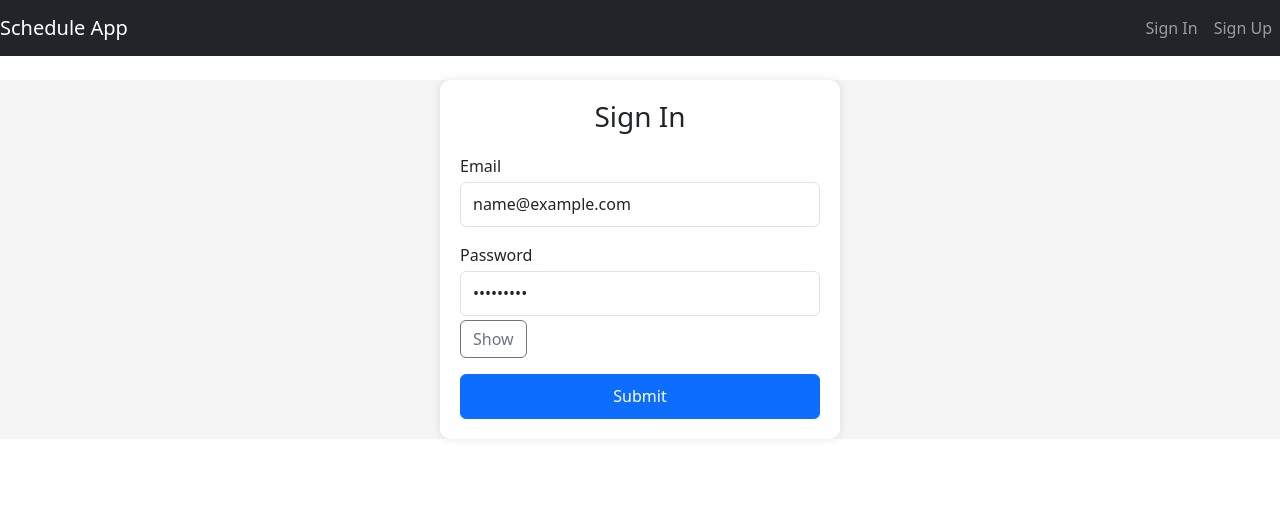
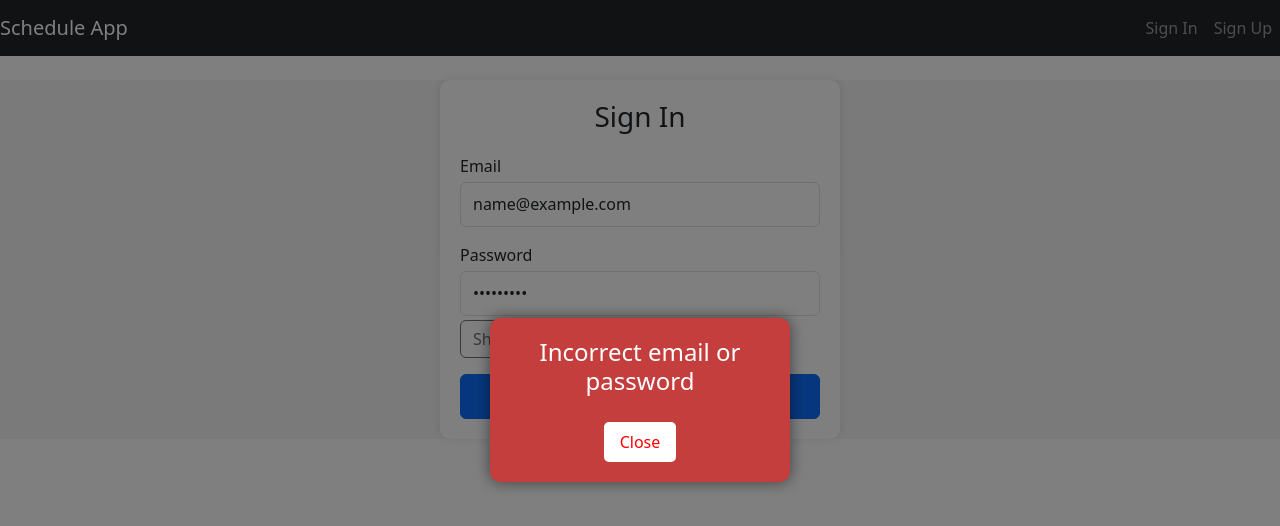
Before and after one commit to Ralfmat/schedule_app, a React (Create React App) app in the folder frontend/: page /sign-in in a window 1280 px wide. Both pictures are taken after typing "name@example.com", "Sample123" into the empty fields and a click on the button "Submit". Shown: the top 526 px of the page. Built offline with nearby package versions, Linux system fonts and the light colour scheme; no server answers.

Commit message:
Handling errors on SingIn page

```diff
--- /dev/null
+++ b/frontend/src/component/SignIn.css
@@ -0,0 +1,41 @@
+/* General styling for the pop-up overlay */
+.popup {
+    position: fixed; /* Fixes the pop-up in place */
+    top: 0;
+    left: 0;
+    width: 100%; /* Covers the full width of the page */
+    height: 100%; /* Covers the full height of the page */
+    background-color: rgba(0, 0, 0, 0.5); /* Semi-transparent dark background */
+    display: flex; /* Use flex to center the content */
+    justify-content: center;
+    align-items: center;
+    z-index: 1000; /* Ensures the pop-up is on top of all other elements */
+  }
+
+  /* Styling for the content inside the pop-up */
+  .popup-content {
+    background-color: rgb(197, 62, 62); /* Red background for error message */
+    color: white;
+    padding: 20px;
+    border-radius: 10px;
+    text-align: center;
+    width: 300px; /* Adjust width as needed */
+    box-shadow: 0px 0px 15px rgba(0, 0, 0, 0.5); /* Adds shadow for better visibility */
+  }
+
+  /* Close button styling */
+  .popup button {
+    margin-top: 10px;
+    padding: 8px 16px;
+    background-color: white;
+    color: red;
+    border: none;
+    border-radius: 5px;
+    cursor: pointer;
+  }
+
+  /* Hover effect on the close button */
+  .popup button:hover {
+    background-color: #f2f2f2;
+    color: rgb(100, 0, 0);
+  }
--- a/frontend/src/component/SignIn.js
+++ b/frontend/src/component/SignIn.js
@@ -2,6 +2,7 @@ import axios from "axios";
 import { useState } from "react";
 import { redirectIfLoggedIn } from "../utils/authUtils";
 import { authInterceptor } from "../interceptors/axios";
+import "./SignIn.css";
 
 export const SignIn = () => {
   redirectIfLoggedIn();
@@ -10,6 +11,7 @@ export const SignIn = () => {
   const [password, setPassword] = useState("");
   const [errors, setErrors] = useState({});
   const [showPassword, setShowPassword] = useState(false);
+  const [showBadCredentials, setBadCredentials] = useState(false);
 
   axios.interceptors.request.eject(authInterceptor);
 
@@ -36,6 +38,7 @@ export const SignIn = () => {
       window.location.href = "/";
 
     } catch (error) {
+      setBadCredentials(true);
       console.error("Logging error", error);
       if (error.response && error.response.data) {
         setErrors(error.response.data);
@@ -55,6 +58,11 @@ export const SignIn = () => {
     } else if (e.target.name === "password") {
       setPassword(e.target.value);
     }
+  };
+
+  const closePopup = () => {
+    setBadCredentials(false);
+    setPassword("");
   };
 
   return (
@@ -101,6 +109,17 @@ export const SignIn = () => {
           </div>
         </div>
       </form>
+      {showBadCredentials && (
+        <div className="popup">
+          <div className="popup-content">
+            <h4>Incorrect email or password</h4>
+            <p>{errors.detail}</p>
+            <button onClick={closePopup} className="btn btn-danger">
+              Close
+            </button>
+          </div>
+        </div>
+      )}
     </div>
   );
 };
--- a/frontend/src/component/SignUp.js
+++ b/frontend/src/component/SignUp.js
@@ -67,11 +67,13 @@ export const SignUp = () => {
         const capitalizeFirstLetter = (str) => str.charAt(0).toUpperCase() + str.slice(1);
 
         let capitalizedErrors = Object.fromEntries(
-            Object.entries(error.response.data).map(([key, messages]) => [
-                key,
-                messages.map(capitalizeFirstLetter)
-            ])
-        );
+          Object.entries(error.response.data).map(([key, messages]) => [
+              key,
+              Array.isArray(messages)
+                ? messages.map(capitalizeFirstLetter)
+                : [capitalizeFirstLetter(messages)] // Wrap single message in an array
+          ])
+      );
         setErrors(capitalizedErrors);
       }
     }
```
